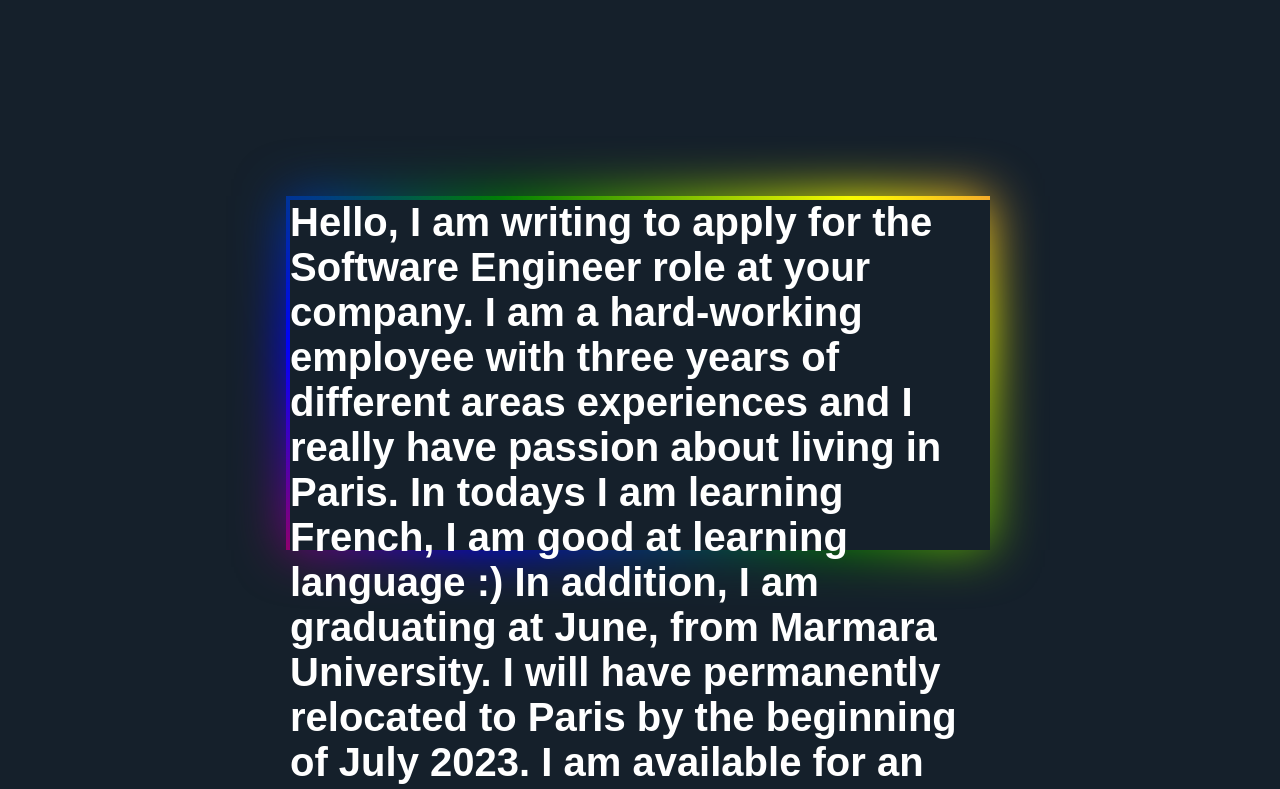
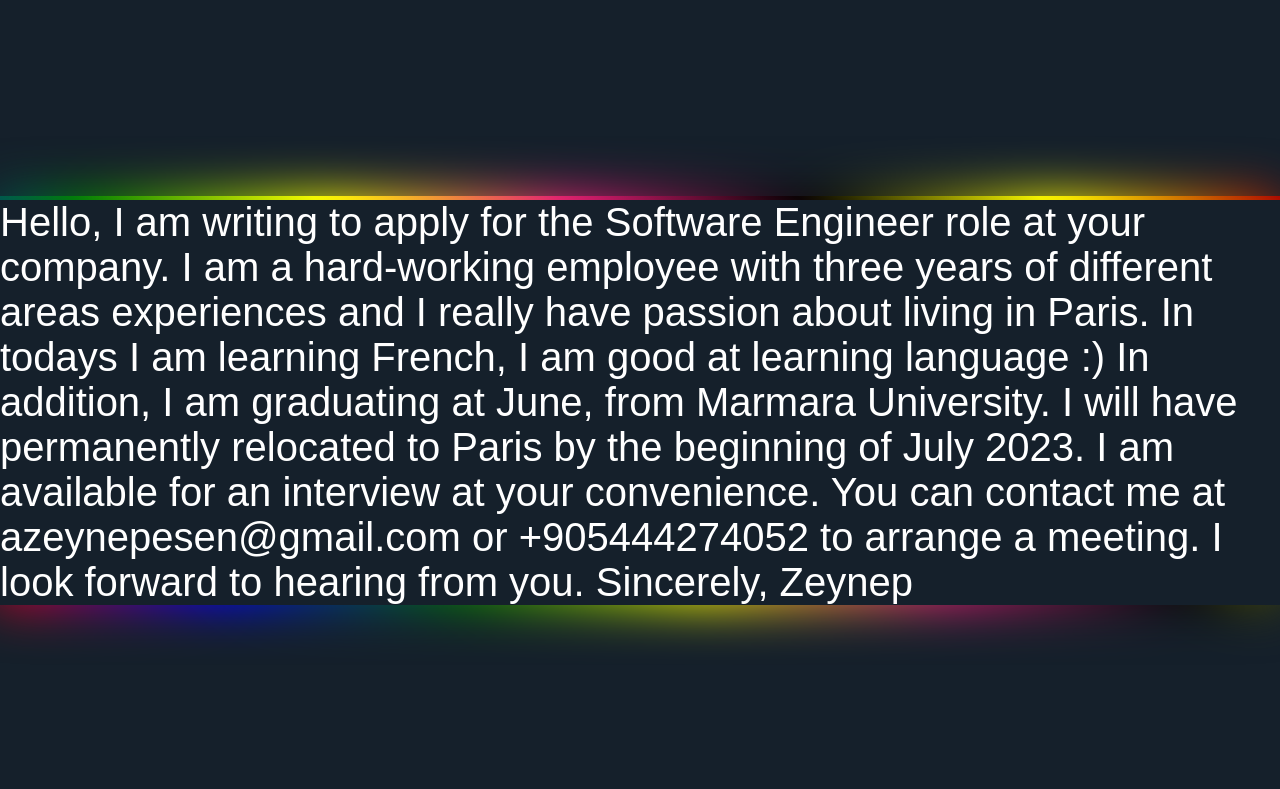
Before and after one commit to zeynepthereal/zeynepthereal.github.io, a plain HTML site: page resume.html in a window 1280 px wide. Shown: the top 789 px of the page. Drawn offline with Linux system fonts and the light colour scheme.

Commit message:
Update main2.css

```diff
--- a/main2.css
+++ b/main2.css
@@ -11,11 +11,11 @@ place-items: normal;
     font-family: Arial, Helvetica, sans-serif;
 
   font-size: 40px;
-  font-weight: 800;
+  font-weight: normal;
   position: relative;
   margin: 200px auto 0;
-  width: 700px;
-  height: 350px;
+  width: 100%;
+  height: 100%;
   background: #15202B;
 }
 
@@ -26,7 +26,7 @@ place-items: normal;
   top: -4px;
   left: -4px;
   background: linear-gradient(45deg,red,blue,green,yellow,#e11d74,black,#ffff00,#aa0000);
-  background-size: 300%;
+  background-size: 100%;
   width: calc(100% + 4px);
   height: calc(100% + 4px);
   z-index: -1;
```
